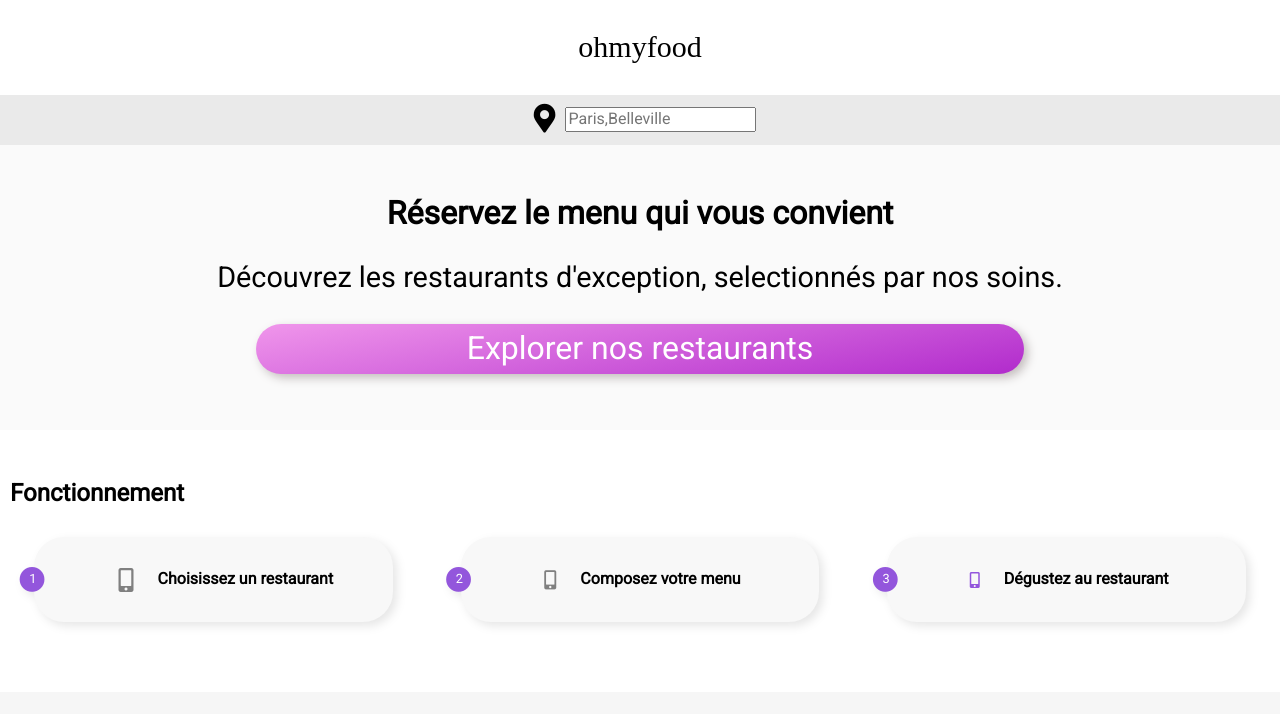
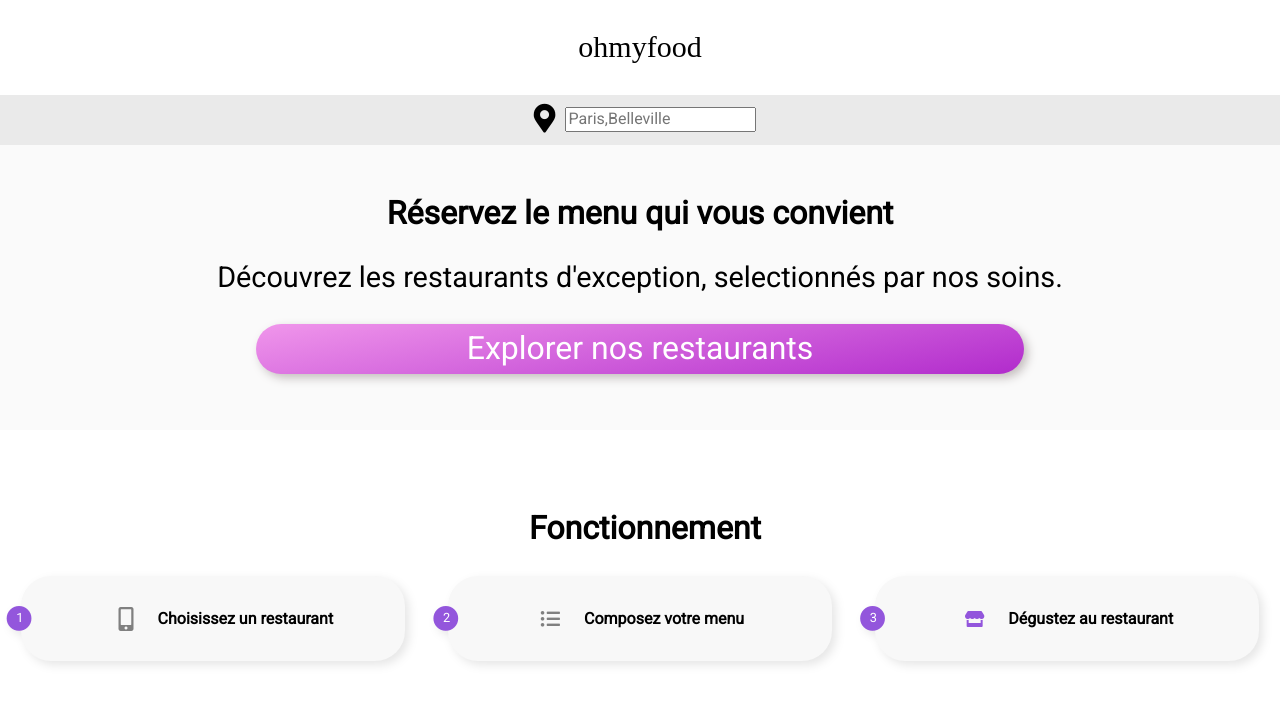
Before and after one commit to PascalD18/PascalDumont_3_04012021, a website: page index.html in a window 1280 px wide. Shown: the top 714 px of the page. Drawn offline with nearby package versions, Linux system fonts and the light colour scheme; a web font is replaced by a local one.

Commit message:
--- Auto-Git Commit ---

```diff
--- a/index.html
+++ b/index.html
@@ -54,14 +54,14 @@
           <a class="fonct-restos_fonct_grp_lgn-fonct" href="#">
             <i class="fas fa-circle fonct-restos_fonct_grp_lgn-fonct_i-disque"><span class="fonct-restos_fonct_grp_lgn-fonct_chiffre">2</span></i>
             <div class="fonct-restos_fonct_grp_lgn-fonct_desi">
-              <i class="fas fa-mobile-alt fonct-restos_fonct_grp_lgn-fonct_desi_i-fonct02"></i>
+              <i class="fas fa-list-ul fonct-restos_fonct_grp_lgn-fonct_desi_i-fonct02"></i>
               <h4 class="fonct-restos_fonct_grp_lgn-fonct_desi_desi-fonct">Composez votre menu</h4>
             </div>
           </a>
           <a class="fonct-restos_fonct_grp_lgn-fonct" href="#">
             <i class="fas fa-circle fonct-restos_fonct_grp_lgn-fonct_i-disque"><span class="fonct-restos_fonct_grp_lgn-fonct_chiffre">3</span></i>
             <div class="fonct-restos_fonct_grp_lgn-fonct_desi">
-              <i class="fas fa-mobile-alt fonct-restos_fonct_grp_lgn-fonct_desi_i-fonct03"></i>
+              <i class="fas fa-store fonct-restos_fonct_grp_lgn-fonct_desi_i-fonct03"></i>
               <h4 class="fonct-restos_fonct_grp_lgn-fonct_desi_desi-fonct">Dégustez au restaurant</h4>
             </div>
           </a>
--- a/sass/pages/_reserv-fonct.scss
+++ b/sass/pages/_reserv-fonct.scss
@@ -212,7 +212,11 @@
             display: flex;
             flex-direction: column;
             width: 42%;
-            margin: auto;
+            margin-bottom: auto;
+            padding-top: 30px;
+            &_titre{
+                font-size: 2em;
+            }
 
             &_grp {
                 &_lgn-fonct {
@@ -270,21 +274,20 @@
 
             &_fonct {
                 width: 100%;
+                &_titre{
+                    text-align: center;
+                }
 
                 &_grp {
                     flex-direction: row;
                     &_lgn-fonct {
-                        /*justify-content: center;*/
                         height: 85px;
-                        width: 28%;
+                        width: 30%;
 
 
                         &_i-disque {
                             left: -15px;
-                        }/*
-                        &_chiffre{
-                            left:10px;
-                        }*/
+                        }
 
                         &_desi {
                             &_i-fonct01 {
```
Also changed, not shown: public/css/style.css, sass/pages/_reserv-fonct.css, sass/pages/_reserv-fonct.min.css, 2 other files.
